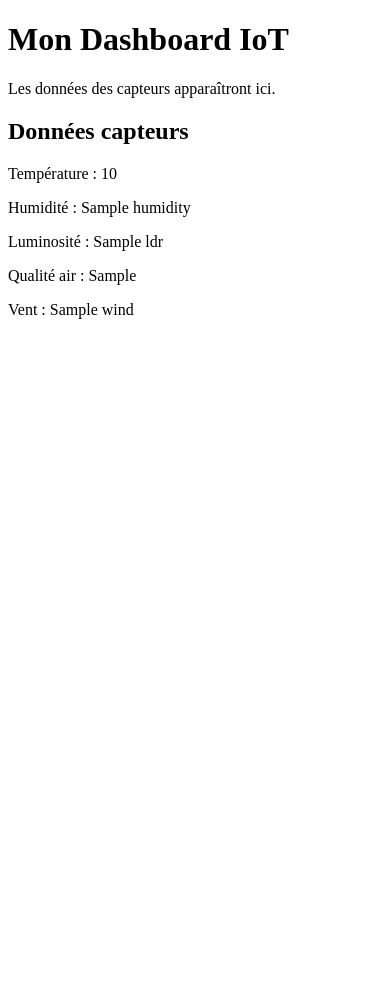
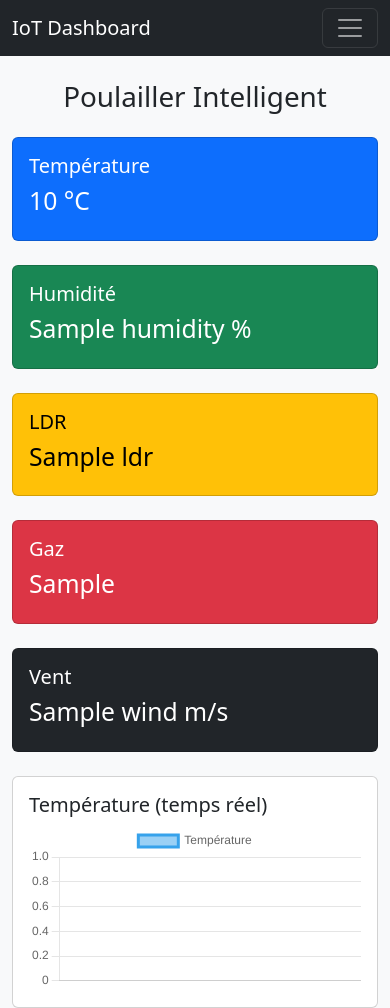
Before and after one commit to NDOURGHOSHT/iot_project, a Flask app: page / in a window 390 px wide. Before the commit the page ends 319 px from the top, so only its background shows below. Run offline with Flask 3, Linux system fonts and the light colour scheme; a database or web service that is not in the repository returns one stand-in record (values such as "Sample title").

Commit message:
je suis dans le frontend

```diff
--- a/app.py
+++ b/app.py
@@ -43,6 +43,42 @@ def receive_data():
     collection.insert_one(data)
 
     return {"message": "Donnée reçue"}, 200
+#pour afficher les donnée
+@app.route('/data')
+def get_data():
+    data = collection.find().sort("_id", -1).limit(1)
+
+    for d in data:
+        d["_id"] = str(d["_id"])
+        return d
+
+#rafrechire la page automatiquement
+@app.route('/latest')
+def latest():
+    data = collection.find_one(sort=[("_id", -1)])
+    data["_id"] = str(data["_id"])
+    return data
+
+@app.route('/history')
+def history():
+    return render_template("history.html")
+@app.route('/history-data')
+def history_data():
+    data = list(collection.find().sort("_id", -1).limit(20))
+
+    for d in data:
+        d["_id"] = str(d["_id"])
+
+    return data
+
+#CREE UN PAGE ERREUR 404
+@app.errorhandler(404)
+def page_not_found(e):
+    return render_template('404.html'), 404
+#CREE UN PAGE ERREUR 500
+@app.errorhandler(500)
+def internal_server_error(e):
+    return render_template('500.html'), 500
 
 # lancer serveur
 if __name__ == '__main__':
--- /dev/null
+++ b/templates/base.html
@@ -0,0 +1,77 @@
+<!DOCTYPE html>
+<html lang="fr">
+<head>
+<meta charset="UTF-8">
+<meta name="viewport" content="width=device-width, initial-scale=1">
+
+<title>{% block title %}{% endblock %}</title>
+
+<link href="https://cdn.jsdelivr.net/npm/bootstrap@5.3.3/dist/css/bootstrap.min.css" rel="stylesheet">
+<link rel="stylesheet" href="https://cdn.jsdelivr.net/npm/bootstrap-icons@1.11.3/font/bootstrap-icons.css">
+</head>
+
+<body class="bg-light">
+
+{% include "nav.html" %}
+
+<div class="container mt-4">
+{% block content %}{% endblock %}
+</div>
+<script>
+setInterval(() => {
+  fetch('/latest')
+    .then(res => res.json())
+    .then(data => {
+
+      document.getElementById("temp").innerText = data.temperature + " °C";
+      document.getElementById("hum").innerText = data.humidity + " %";
+      document.getElementById("ldr").innerText = data.ldr;
+      document.getElementById("gaz").innerText = data.mq135;
+      document.getElementById("wind").innerText = data.wind + " m/s";
+
+    });
+}, 5000);
+</script>
+<script src="https://cdn.jsdelivr.net/npm/chart.js"></script>
+<script>
+let tempData = [];
+let labels = [];
+
+const ctx = document.getElementById('tempChart').getContext('2d');
+
+const chart = new Chart(ctx, {
+  type: 'line',
+  data: {
+    labels: labels,
+    datasets: [{
+      label: 'Température',
+      data: tempData,
+      tension: 0.3
+    }]
+  }
+});
+
+// mise à jour
+setInterval(() => {
+  fetch('/latest')
+    .then(res => res.json())
+    .then(data => {
+
+      let time = new Date().toLocaleTimeString();
+
+      labels.push(time);
+      tempData.push(data.temperature);
+
+      if (labels.length > 10) {
+        labels.shift();
+        tempData.shift();
+      }
+
+      chart.update();
+    });
+}, 5000);
+</script>
+{% block scripts %}{% endblock %}
+<script src="https://cdn.jsdelivr.net/npm/bootstrap@5.3.3/dist/js/bootstrap.bundle.min.js"></script>
+</body>
+</html>
--- a/templates/index.html
+++ b/templates/index.html
@@ -1,23 +1,64 @@
-<!DOCTYPE html>
-<html>
-<head>
-    <title>Dashboard IoT</title>
-</head>
-<body>
+{% extends "base.html" %}
 
+{% block title %}Poulailler{% endblock %}
 
-<h1>Mon Dashboard IoT</h1>
+{% block content %}
 
+<h1 class="text-center mb-4"> Poulailler Intelligent </h1>
 
-<p>Les données des capteurs apparaîtront ici.</p>
+<div class="row g-4">
 
-<h2>Données capteurs</h2>
+<div class="col-md-4">
+<div class="card text-bg-primary">
+<div class="card-body">
+<h5>Température</h5>
+<h2 id="temp">{{ data.temperature }} °C</h2>
+</div>
+</div>
+</div>
 
-<p>Température : {{ data.temperature }}</p>
-<p>Humidité : {{ data.humidity }}</p>
-<p>Luminosité : {{ data.ldr }}</p>
-<p>Qualité air : {{ data.mq135 }}</p>
-<p>Vent : {{ data.wind }}</p>
+<div class="col-md-4">
+<div class="card text-bg-success">
+<div class="card-body">
+<h5>Humidité</h5>
+<h2 id="hum">{{ data.humidity }} %</h2>
+</div>
+</div>
+</div>
 
-</body>
-</html>
+<div class="col-md-4">
+<div class="card text-bg-warning">
+<div class="card-body">
+<h5>LDR</h5>
+<h2 id="ldr">{{ data.ldr }}</h2>
+</div>
+</div>
+</div>
+
+<div class="col-md-6">
+<div class="card text-bg-danger">
+<div class="card-body">
+<h5>Gaz</h5>
+<h2 id="gaz">{{ data.mq135 }}</h2>
+</div>
+</div>
+</div>
+
+<div class="col-md-6">
+ <div class="card text-bg-dark">
+  <div class="card-body">
+    <h5>Vent</h5>
+    <h2 id="wind">{{ data.wind }} m/s</h2>
+  </div>
+ </div>
+</div>
+
+</div>
+<div class="card mt-4">
+  <div class="card-body">
+    <h5>Température (temps réel)</h5>
+    <canvas id="tempChart"></canvas>
+  </div>
+</div>
+
+{% endblock %}
--- /dev/null
+++ b/templates/nav.html
@@ -0,0 +1,35 @@
+<nav class="navbar navbar-expand-lg navbar-dark bg-dark">
+  <div class="container-fluid">
+    <a class="navbar-brand" href="/">IoT Dashboard</a>
+
+    <button class="navbar-toggler" type="button" data-bs-toggle="collapse" data-bs-target="#navbarNav">
+      <span class="navbar-toggler-icon"></span>
+    </button>
+
+    <div class="collapse navbar-collapse" id="navbarNav">
+      <ul class="navbar-nav ms-auto">
+
+        <li class="nav-item">
+          <a class="nav-link" href="/">Accueil</a>
+        </li>
+
+        <li class="nav-item">
+          <a class="nav-link" href="/history">Historique</a>
+        </li>
+
+        <li class="nav-item">
+          <a class="nav-link" href="/about">À propos</a>
+        </li>
+
+    </ul>
+
+    <form class="d-flex" role="search">
+      <input class="form-control me-2" type="search" placeholder="Search" aria-label="Search"/>
+      <button class="btn btn-outline-success" type="submit">Search</button>
+    </form>
+
+
+
+    </div>
+  </div>
+</nav>
```
Also changed, not shown: templates/history.html (added, +63 -0 lines), static/js/hitory.js (added), templates/sensors.html (added).
